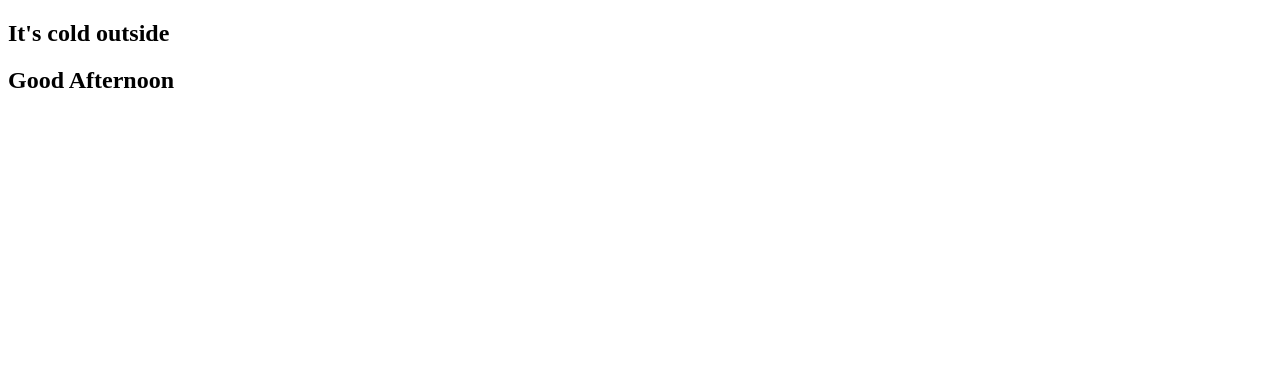
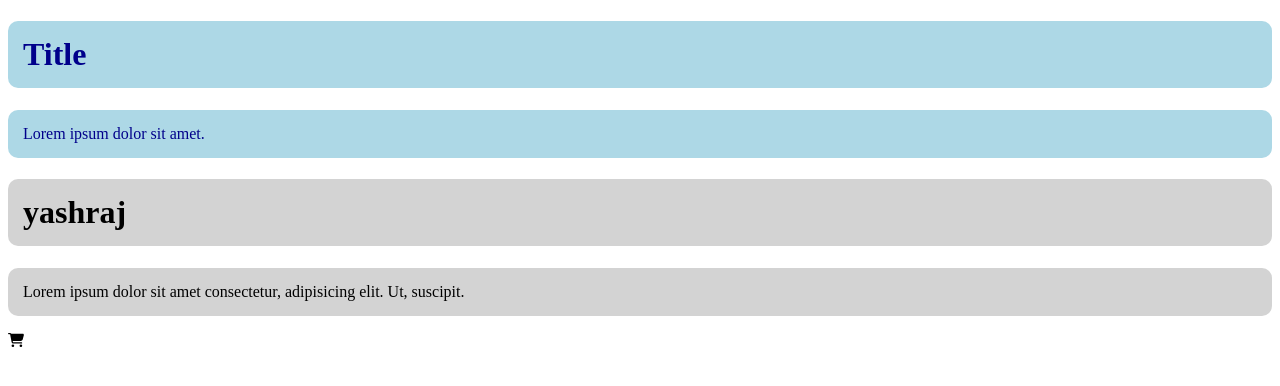
Before and after one commit to yashraj013/React_learn, a React (Vite) app in the folder huxn/: page / in a window 1280 px wide. Shown: the top 386 px of the page. Built offline with nearby package versions, Linux system fonts and the light colour scheme.

Commit message:
learn about inline styling and icons

```diff
--- a/huxn/package.json
+++ b/huxn/package.json
@@ -11,7 +11,8 @@
   },
   "dependencies": {
     "react": "^19.1.1",
-    "react-dom": "^19.1.1"
+    "react-dom": "^19.1.1",
+    "react-icons": "^5.5.0"
   },
   "devDependencies": {
     "@eslint/js": "^9.33.0",
--- a/huxn/src/App.jsx
+++ b/huxn/src/App.jsx
@@ -8,13 +8,16 @@ import ProductionInfo from "./components/ProductionInfo";
 import Properties from "./components/Properties";
 import Product from "./components/Product";
 import Weather from "./components/Weather";
+import StyleCard from "./components/StyleCard";
+import ProfileCard from "./components/ProfileCard";
+import Icon from "./components/Icon";
 
 const App = () => {
   return <div>
     {/* WE CAN RENDER ANY OF THE COMPONENT HERE */}
-
-      <Weather/>
-      <Greeting/>
+      <StyleCard/>
+      <ProfileCard/>
+      <Icon/>
   </div>
 };
 
--- /dev/null
+++ b/huxn/src/components/Icon.jsx
@@ -0,0 +1,13 @@
+import React from 'react'
+import { FaCartShopping } from "react-icons/fa6";
+
+const Icon = () => {
+  return (
+
+    <div>
+        <FaCartShopping />
+    </div>
+  )
+}
+
+export default Icon
--- /dev/null
+++ b/huxn/src/components/ProfileCard.jsx
@@ -0,0 +1,16 @@
+import React from 'react'
+
+const ProfileCard = () => {
+    const Styles = {backgroundColor: "lightgray",
+  padding: "15px",
+  borderRadius: "10px",
+  color: "black"};
+  return (
+    <div>
+        <h1 style={Styles}>yashraj</h1>
+        <p style={Styles}>Lorem ipsum dolor sit amet consectetur, adipisicing elit. Ut, suscipit.</p>
+    </div>
+  )
+}
+
+export default ProfileCard
--- /dev/null
+++ b/huxn/src/components/StyleCard.jsx
@@ -0,0 +1,16 @@
+import React from 'react'
+
+const StyleCard = () => {
+    const Styles = {backgroundColor: "lightblue",
+  padding: "15px",
+  borderRadius: "10px",
+  color: "darkblue"};
+  return (
+    <div>
+        <h1 style={Styles}>Title</h1>
+        <p style={Styles}>Lorem ipsum dolor sit amet.</p>
+    </div>
+  )
+}
+
+export default StyleCard
```
Also changed, not shown: 1 other file (tests, documents, lock files or other folders).
